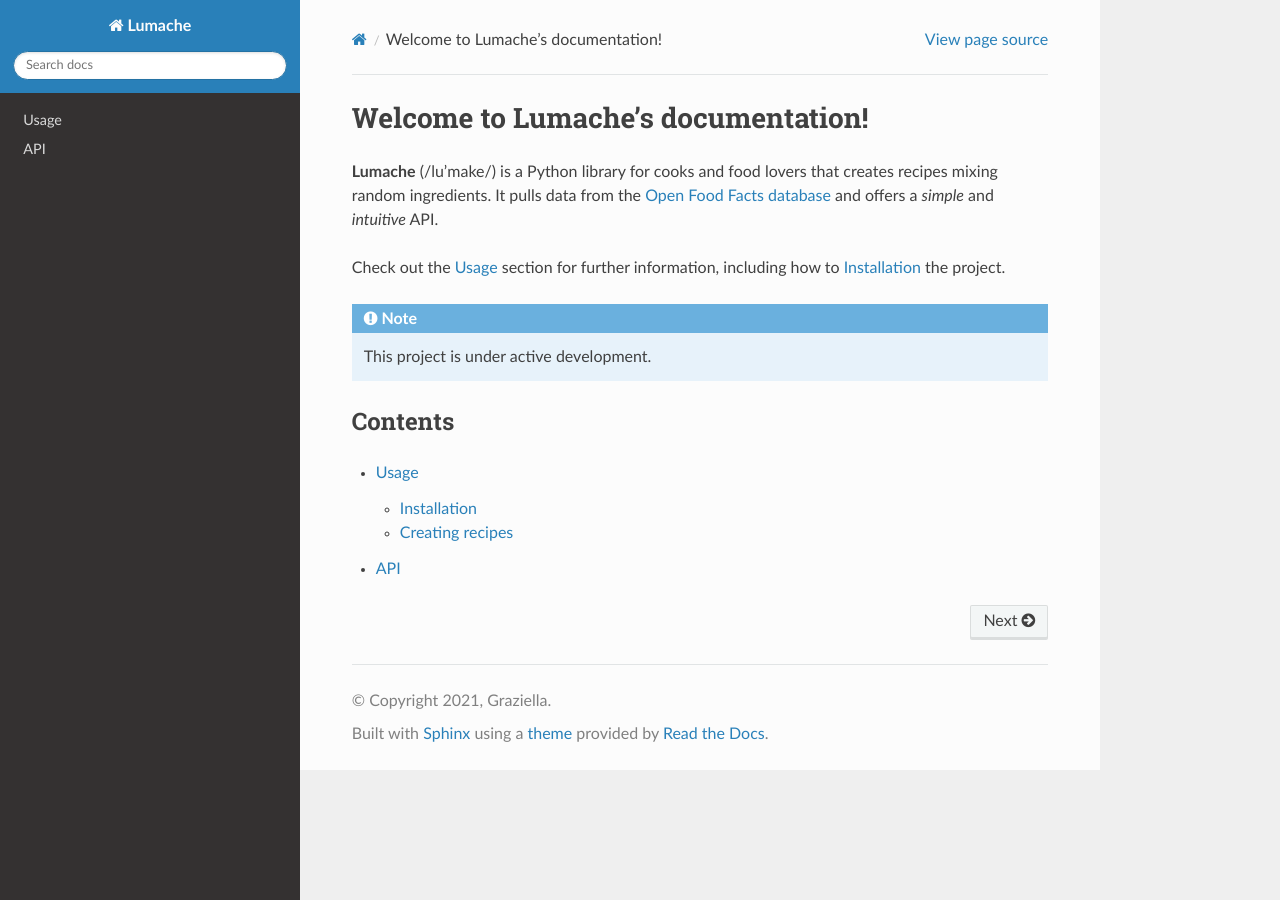
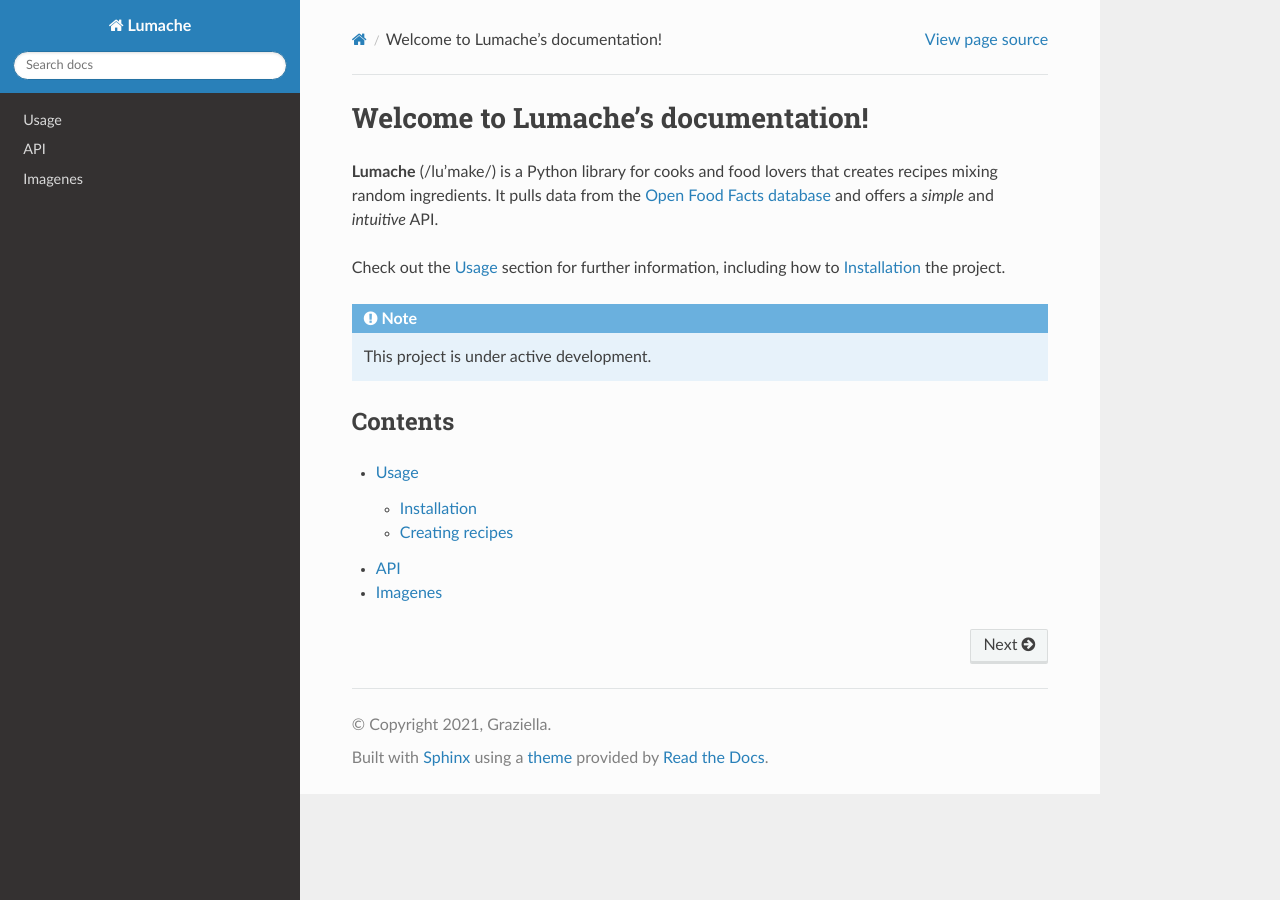
Before and after one commit to matecom57/santosg57-estocasticas, a Sphinx documentation site: the page built from docs/source/index.rst, in a window 1280 px wide. Built offline with Sphinx 7.4.7 and the Read the Docs theme 3.1.0, drawn with Linux system fonts in a browser that asks for light colours.

```diff
--- /dev/null
+++ b/docs/source/imagenes/imagenes.rst
@@ -0,0 +1,4 @@
+Imagenes
+--------
+
+.. image:: im01.png
--- a/docs/source/index.rst
+++ b/docs/source/index.rst
@@ -20,3 +20,4 @@ Contents
 
    usage
    api
+   imagenes/imagenes
```
Also changed, not shown: docs/source/imagenes/im01.png (added), 1 other file.
